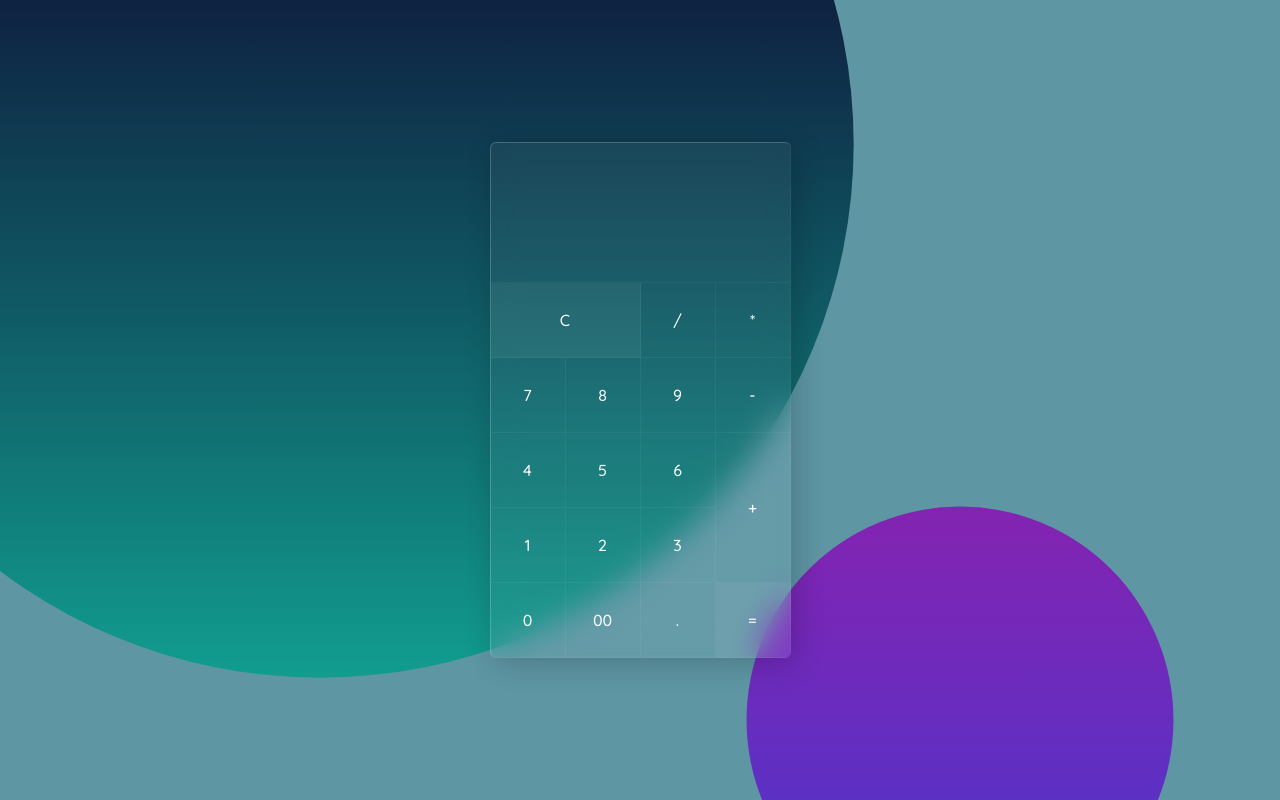
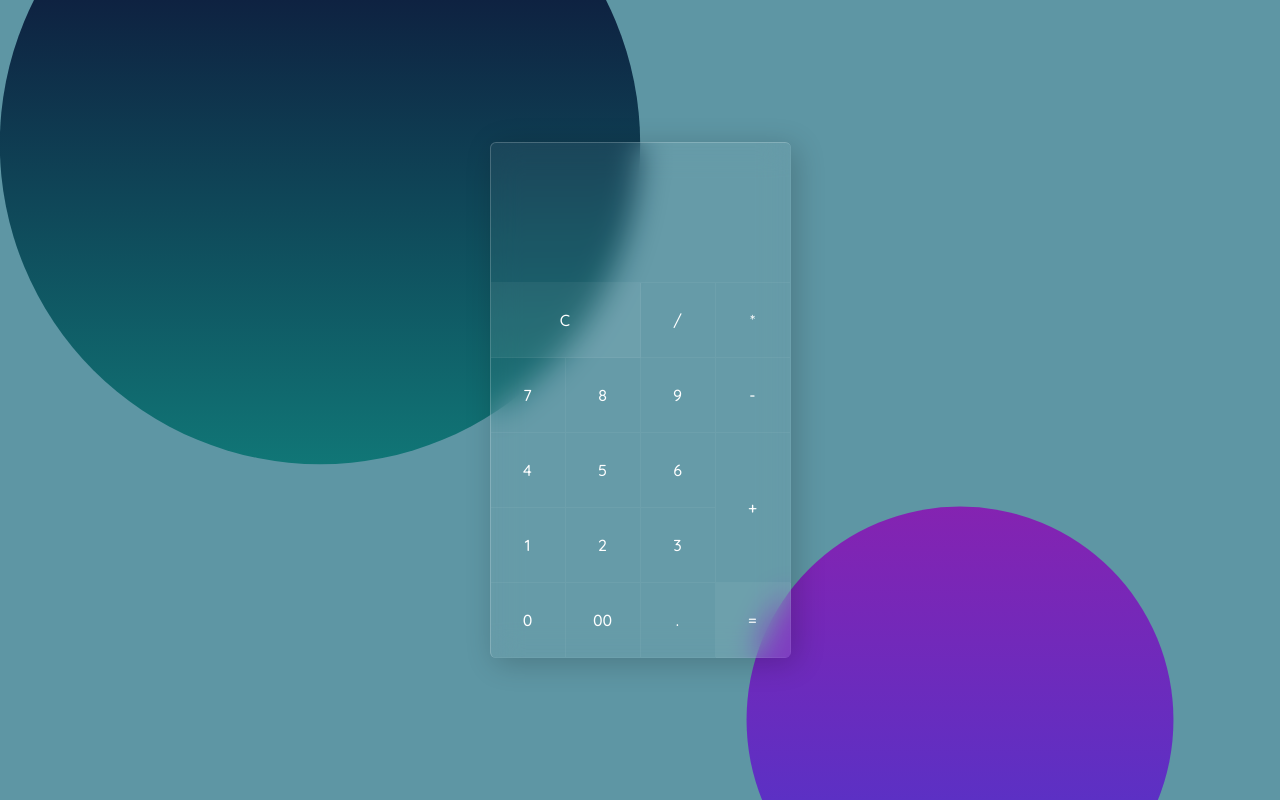
Before and after one commit to pepeSec/Calculadora, a plain HTML site: page index.html in a window 1280 px wide. Drawn offline with Linux system fonts and the light colour scheme.

Commit message:
Update element

```diff
--- a/styles/style.css
+++ b/styles/style.css
@@ -22,7 +22,7 @@ body::before {
     height: 100%;
     width: 100%;
     background-image: linear-gradient(#0e2241, #12b39d);
-    clip-path: circle(50% at 25% 18%);
+    clip-path: circle(30% at 25% 18%);
 }
 body::after {
     content: '';
```
